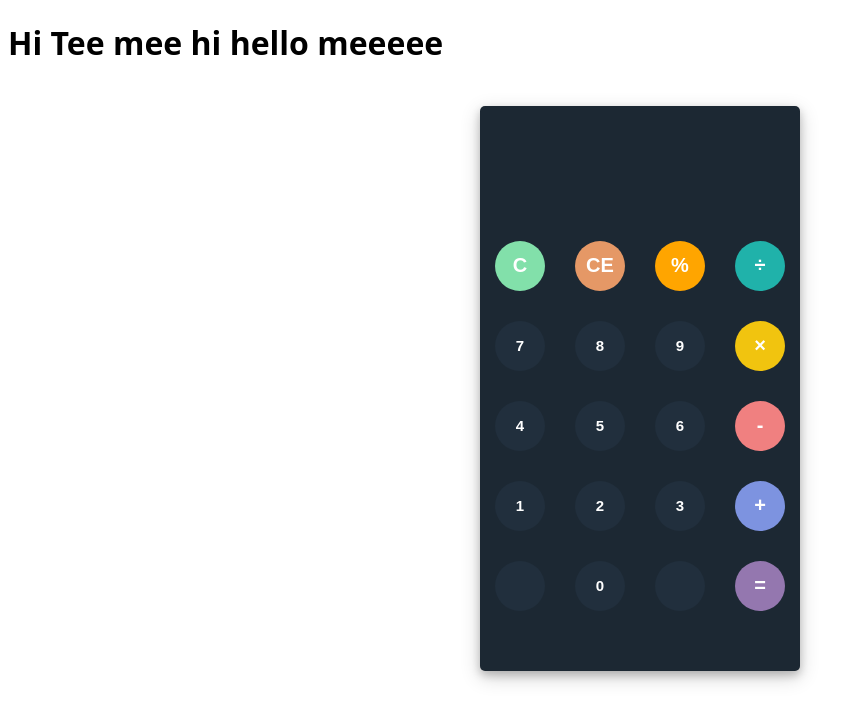
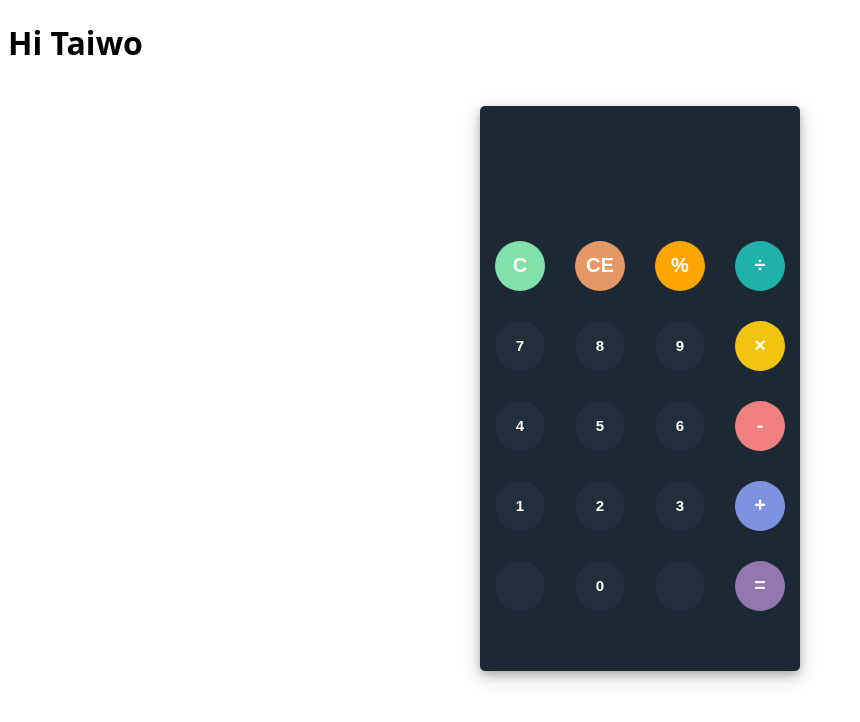
Before and after one commit to BuraimohTO/calculator, a plain HTML site: page index.html in a window 1280 px wide. Shown: the whole page, without its empty margins (0-860 px from the left). Drawn offline with Linux system fonts and the light colour scheme.

Commit message:
your message here

```diff
--- a/index.html
+++ b/index.html
@@ -7,7 +7,7 @@
     <script src="script.js"></script>
     <title>Document</title>
 </head>
-<h1>Hi Tee mee hi hello meeeee </h1>
+<h1>Hi Taiwo </h1>
 <style>
    body{
 	font-family: 'Open Sans',sans-serif;
```
